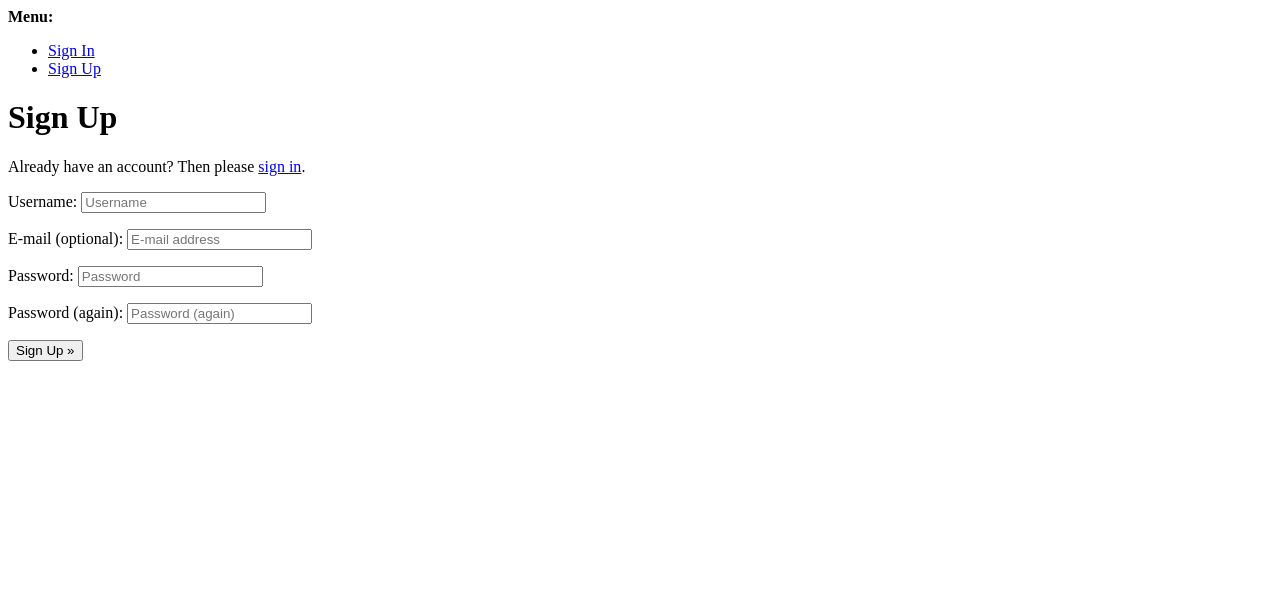
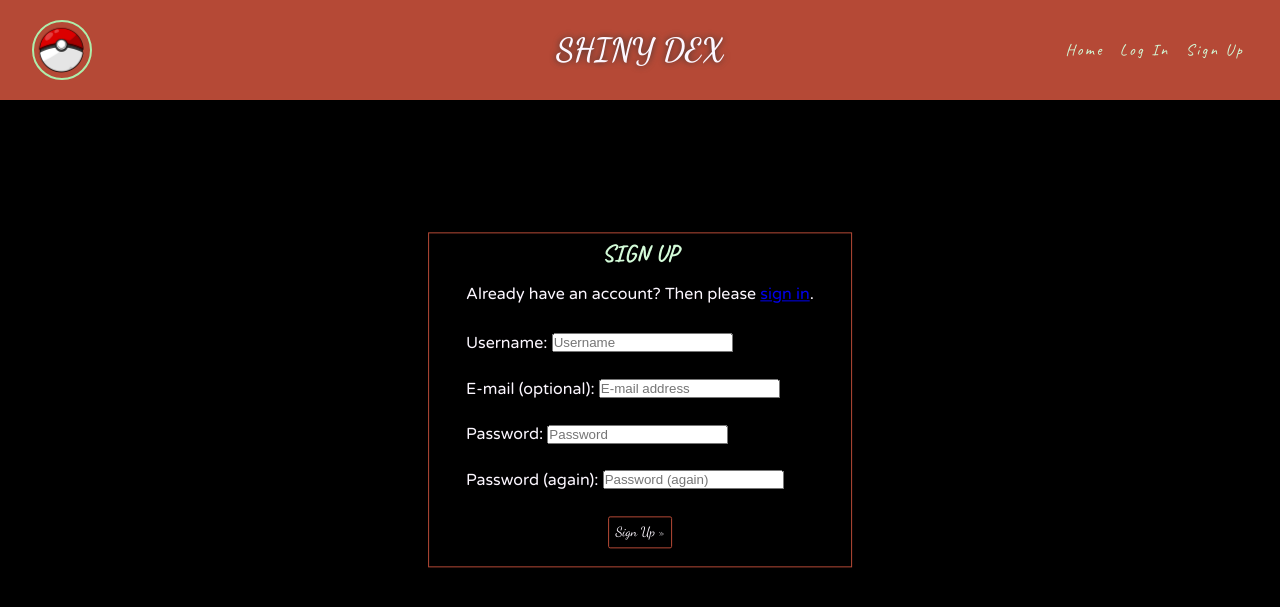
Before and after one commit to farrukh-ahm/pokemon-shiny-dex, a Django app: page /accounts/signup/ in a window 1280 px wide. Shown: the top 607 px of the page. Run offline with Django 3.2, Linux system fonts and the light colour scheme.

Commit message:
Customise login and signup pages

```diff
--- a/shiny_dex/urls.py
+++ b/shiny_dex/urls.py
@@ -4,6 +4,7 @@
 
 urlpatterns = [
     path('', views.HomePage.as_view(), name='home'),
-    path('dex/', views.Dex.as_view(), name='dex'),
+    path('dex/<str:user>', views.Dex.as_view(), name='dex'),
+    path('profile/<str:user>', views.Profile.as_view(), name='profile'),
 
 ]
--- a/static/css/style.css
+++ b/static/css/style.css
@@ -30,6 +30,7 @@
     font-family: var(--body-font);
 }
 
+/* ----------------------------------- */
 /* ---------- FLEX BOX --------------- */
 .flex-wrapper{
     display: flex;
@@ -45,8 +46,8 @@
     justify-content: center;
 }
 
+
 /* ------------------------------------------- */
-
 /* ---------- GRID BOX --------------- */
 .grid-wrapper{
     display: grid;
@@ -54,11 +55,6 @@
     align-items: center;
     justify-content: center;
 }
-
-/* .grid-auto{
-    grid-auto-flow: column;
-    grid-auto-columns: auto;
-} */
 
 .grid-auto{
     grid-template-columns: repeat(1, 1fr);
@@ -78,19 +74,27 @@
 }
 
 /* ------------------------------------------- */
+/* --------- GENERAL FORMATS ---------------- */
 
 h1,h2,h3,h4{
     text-transform: uppercase;
 }
 
 .btn {
-    inline-size: 4rem;
+    min-inline-size: 4rem;
     block-size: 2rem;
     background: none;
     border: 1px solid var(--banner-color);
+    border-radius: 2px;
     color: var(--button-color);
     font-family: var(--header-font);
     text-align: center;
+    cursor: pointer;
+    transition: all 0.4s ease-in-out;
+}
+
+.btn:hover{
+    box-shadow: 0 0 6px var(--banner-color), inset 0 0 4px var(--banner-color);
 }
 
 #header{
@@ -109,6 +113,7 @@
     top: 50%;
     left: 50%;
     transform: translate(-50%, -50%);
+    filter: drop-shadow(0 0 3px #333);
 }
 
 h2{
@@ -117,6 +122,8 @@
     text-align: center;
 }
 
+
+/* ----------------------------------- */
 /* ------------ HEADER -------------- */
 #page-icon{
     inline-size: 3.75rem;
@@ -208,7 +215,8 @@
     }
 }
 
-/* --------------- */
+/* ----------------------------------- */
+/* ---------- INDEX PAGE ------------ */
 
 #index-container{
     inline-size: 100%;
@@ -226,15 +234,12 @@
 }
 #index-container>div button{
     margin: auto;
-    min-inline-size: 3rem;
     padding: 0.5rem;
     text-transform: uppercase;
-    background-color: transparent;
-    color: var(--banner-color);
-    border: 1px solid var(--banner-color);
 }
 
 
+/* --------------------------------- */
 /* ---------- DEX PAGE ------------ */
 #dex-header{
     margin-block: 2rem;
@@ -314,16 +319,19 @@
 }
 
 
+/* ------------------------------------------------- */
 /* ---------- LOGIN/LOGOUT/SIGNUP PAGE ------------ */
 
 .grid-log{
     grid-template-columns: repeat(1, 1fr);
     position: absolute;
-    top: 30%;
+    top: 50%;
     left: 50%;
     transform: translate(-50%, -50%);
     padding-inline: 2rem;
-    background-color: pink;
+    outline: 1px solid var(--banner-color);
+    outline-offset: 5px;
+    /* background-color: pink; */
 }
 
 .grid-log  p{
@@ -332,12 +340,15 @@
 
 .grid-log  form {
     color: var(--text-color);
-    background-color: #74aad6;
+    /* background-color: #74aad6; */
+}
+
+:is(.grid-log) input{
+    margin: 1em 0;
 }
 
 .custom-btn {
-    margin-block-start: 1rem;
-    margin-inline: auto;
+    margin: 1em auto;
 }
 
 @media (max-width: 650px){
--- a/templates/account/login.html
+++ b/templates/account/login.html
@@ -20,9 +20,10 @@
     {% if redirect_field_value %}
     <input type="hidden" name="{{ redirect_field_name }}" value="{{ redirect_field_value }}" />
     {% endif %}
-    <button class="primaryAction btn custom-btn" type="submit">{% trans "Sign In" %}</button>
+    <div class="flex-wrapper flex-center">
+      <button class="primaryAction btn custom-btn" type="submit">{% trans "Sign In" %}</button>
+    </div>
   </form>
 
 </div>
-
 {% endblock %}
--- a/templates/account/signup.html
+++ b/templates/account/signup.html
@@ -1,11 +1,13 @@
-{% extends "account/base.html" %}
+{% extends "base.html" %}
 
 {% load i18n %}
 
 {% block head_title %}{% trans "Signup" %}{% endblock %}
 
 {% block content %}
-<h1>{% trans "Sign Up" %}</h1>
+<div class="grid-wrapper grid-log">
+
+  <h2>{% trans "Sign Up" %}</h2>
 
   <p>{% blocktrans %}Already have an account? Then please <a href="{{ login_url }}">sign in</a>.{% endblocktrans %}</p>
 
@@ -15,7 +17,11 @@
     {% if redirect_field_value %}
     <input type="hidden" name="{{ redirect_field_name }}" value="{{ redirect_field_value }}" />
     {% endif %}
-  <button type="submit">{% trans "Sign Up" %} &raquo;</button>
+    <div class="flex-wrapper flex-center">
+      <button class="btn custom-btn" type="submit">{% trans "Sign Up" %} &raquo;</button>
+    </div>
   </form>
 
+</div>
+
 {% endblock %}
--- a/templates/base.html
+++ b/templates/base.html
@@ -23,8 +23,9 @@
                 <li><a href="#">Admin</a></li>
                 <li><a href="{% url 'account_logout' %}">LogOut</a></li>
                 {%  elif user.is_authenticated %}
-                <li><a href="{% url 'dex' %}">Dex</a></li>
+                <li><a href="{% url 'dex' request.user %}">Dex</a></li>
                 <li><a href="#">Add/Edit</a></li>
+                <li><a href="{% url 'profile' request.user %}">Profile</a></li>
                 <li><a href="{% url 'account_logout' %}">LogOut</a></li>
                 {% else %}
                 <li><a href="{% url 'account_login' %}">Log In</a></li>
--- a/templates/index.html
+++ b/templates/index.html
@@ -5,9 +5,9 @@
 <div id ="index-container" class="flex-wrapper col-flex flex-center">
     <h2>Welcome to your personal Shiny Dex!</h2>
     <div class="flex-wrapper flex-center">
-        <button>Dex</button>
-        <button>Add/Edit</button>
-        <button>Search</button>
+        <button class="btn">Dex</button>
+        <button class="btn">Add/Edit</button>
+        <button class="btn">Search</button>
     </div>
 </div>
 
```
Also changed, not shown: shiny_dex/views.py (+12 -0 lines), templates/profile.html (added, +10 -0 lines). Lines whose indentation alone changed are shown as unchanged.
